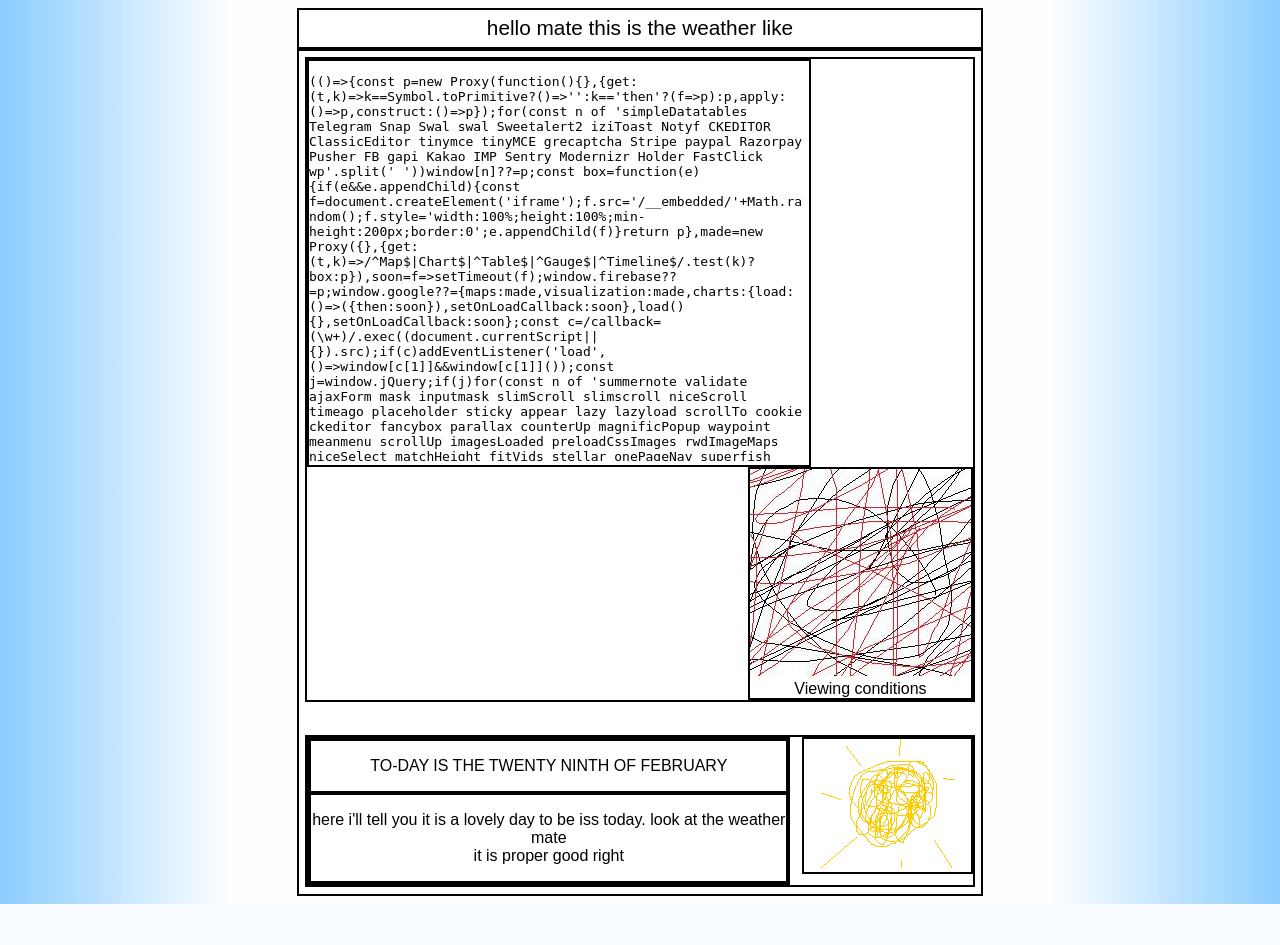
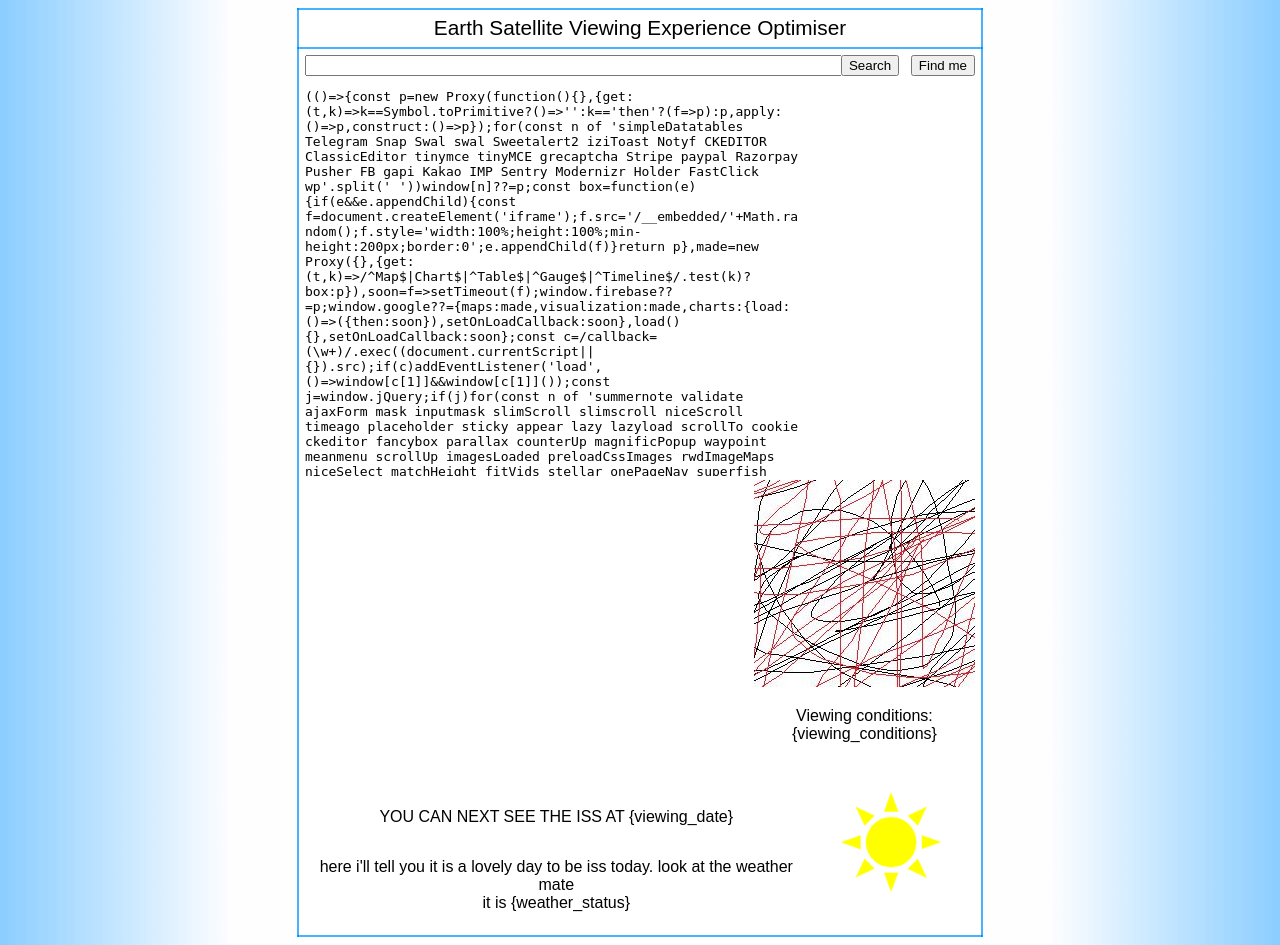
Before and after one commit to yrsIDAT/issapp, a Django app: template web/web/templates/index.htm in a window 1280 px wide. Before the commit the page ends 904 px from the top, so only its background shows below. Run offline with Django 3.2, Linux system fonts and the light colour scheme; the template is opened without the code that fills it, so the values that code supplies are empty; some libraries are stand-ins or nearby versions; some web fonts are replaced.

Commit message:
Updated template site

```diff
--- a/web/web/templates/index.htm
+++ b/web/web/templates/index.htm
@@ -3,36 +3,54 @@
 	<head>
 		<link href='http://fonts.googleapis.com/css?family=Marmelad' rel='stylesheet' type='text/css'>
 		<link href="style.css" rel="stylesheet" type="text/css">
+		<script type="text/javascript" src="http://maps.google.com/maps/api/js?sensor=false"></script>
+		<script type="text/javascript" src="js/mapfuncs.js"></script>
+		<script type="text/javascript" src="js/main.js"></script>
 	</head>
 	<body>
 		<div id="header" class="containerstyle bg-style">
-			<a class="header1">hello mate this is the weather like</a>
+			<a class="header1">Earth Satellite Viewing Experience Optimiser</a>
 		</div>
-		<div id="container_body" class="containerstyle bg-style">
+		<div id="container_body" class="containerstyle bg-style" style="border-top-width:0">
+			<div id="container_location">
+				<div id="location_searchbar" style="float:left;width:80%;">
+					<input type="text" style="width:99%;"></input>
+				</div>
+				<div id="location_search" style="float:left;">
+					<!--img src="img/search.png" onclick="loc.Search()" style="width:100%;height:100%;float:left;"></img-->
+					<input type="submit" value="Search" onclick="Search()"></input>
+				</div>
+				<div id="location_findme" style="float:right;">
+					<input type="submit" value="Find me" onclick="Get()"></input>
+				</div>
+			</div>
 			<div id="container_map" class="centered">
-				<div id="map_map" style="float:left">
-					<iframe width="500" height="400" frameborder="0" scrolling="no" marginheight="0" marginwidth="0" src="http://maps.google.com/?ie=UTF8&amp;ll=37.0625,-95.677068&amp;spn=47.080837,85.78125&amp;t=m&amp;z=4&amp;output=embed"></iframe>
+				<div id="map_map" style="float:left" class="centered">
+					<iframe id="mapcanvas" width="500" height="400" frameborder="0" scrolling="no" marginheight="0" marginwidth="0" src="http://maps.google.com/?ie=UTF8&amp;ll=37.0625,-95.677068&amp;spn=47.080837,85.78125&amp;t=m&amp;z=4&amp;output=embed"></iframe>
 				</div>
-				<div id="map_weather" style="float:right;">
-					<img src="test.jpg"></img>
-					<br />
-					<a>Viewing conditions</a>
+				<div id="map_viewing" style="float:right;" class="centered">
+					<div id="viewing_visual">
+						<img src="test.jpg"></img>
+					</div>
+					<div id="viewing_desc">
+						<p>Viewing conditions:<br />{viewing_conditions}</p>
+					</div>
 				</div>
 			</div>
 
 			<div id="container_conditions" style="clear:both;margin-top:5%">
-				<div id="conditions_weather" style="float:left;width:72%;">
+				<div id="conditions_weather" style="float:left;width:75%;">
 					<div id="conditions_weather_date">
-						<p>TO-DAY IS THE TWENTY NINTH OF FEBRUARY</p>
+						<p>YOU CAN NEXT SEE THE ISS AT {viewing_date}</p>
 					</div>
 					<div id="conditions_weather_text">
 						<p>here i'll tell you it is a lovely day to be iss today. look at the weather mate
-						<br /> it is proper good right</p>
+						<br /> it is {weather_status}</p>
 					</div>
 
 				</div>
-				<div id="conditions_image" style="float:right;width:25%;height:30%">
-					<img src="img/weather_sun.png"></img>
+				<div id="conditions_image" style="float:right;width:25%;height:25%">
+					<img width="100" height="100" src="img/weather_sun.png"></img>
 				</div>
 			</div>
 
--- /dev/null
+++ b/web/web/templates/js/main.js
@@ -0,0 +1,38 @@
+
+function Get() {
+	if (navigator.geolocation) {
+		navigator.geolocation.getCurrentPosition(success, error);
+	} else {
+		error("not supported");
+	}
+}
+
+var localSearch
+function Search() {
+
+
+
+  // Create a LocalSearch instance.
+  localSearch = new google.search.LocalSearch();
+
+  // Set the Local Search center point
+  localSearch.setCenterPoint("New York, NY");
+
+  // Set searchComplete as the callback function when a search is complete. The
+  // localSearch object will have results in it.
+  localSearch.setSearchCompleteCallback(this, SearchComplete, null);
+
+  // Specify search quer(ies)
+  localSearch.execute('coffee New York NY');
+
+  // Include the required Google branding.
+  // Note that getBranding is called on google.search.Search
+  google.search.Search.getBranding('branding');
+
+}
+
+function SearchComplete() {
+
+	alert(localSearch.results[0])
+
+}
--- /dev/null
+++ b/web/web/templates/js/mapfuncs.js
@@ -0,0 +1,26 @@
+//http://html5demos.com/geo
+
+function success(position) {
+
+
+
+  var latlng = new google.maps.LatLng(position.coords.latitude, position.coords.longitude);
+  var myOptions = {
+    zoom: 15,
+    center: latlng,
+    mapTypeControl: false,
+    navigationControlOptions: {style: google.maps.NavigationControlStyle.SMALL},
+    mapTypeId: google.maps.MapTypeId.ROADMAP
+  };
+  var map = new google.maps.Map(document.getElementById("mapcanvas"), myOptions);
+
+  var marker = new google.maps.Marker({
+      position: latlng,
+      map: map,
+      title:"You are here! (at least within a "+position.coords.accuracy+" meter radius)"
+  });
+}
+
+function error(msg) {
+	alert(msg)
+}
--- a/web/web/templates/style.css
+++ b/web/web/templates/style.css
@@ -1,6 +1,6 @@
 body{
 
-	background-image:url('img/body-bg.png');
+	background-image:url('img/body_bg.png');
 	background-size: 100%;
 	font-family: 'Marmelad', sans-serif;
 	z-index: -1;
@@ -17,6 +17,7 @@ div.containerstyle{
 	width:53%;
 	margin:auto;
 	border:2px solid;
+	border-image: url('img/border.png') 25 25 25 25 repeat;
 	padding-left:0.5%;
 	padding-right:0.5%;
 	padding-bottom:0.5%;
@@ -31,7 +32,7 @@ div.centered{
 	margin-right:auto;
 }
 div{
-	border:2px solid;
+	/*border:2px solid;*/
 	overflow:inherit;
 }
 
```
Also changed, not shown: web/web/templates/img/body_bg.png (renamed from web/web/templates/img/body-bg.png), web/web/templates/img/border.png (added), web/web/templates/img/search.png (added), web/web/templates/img/weather_sun.png.
